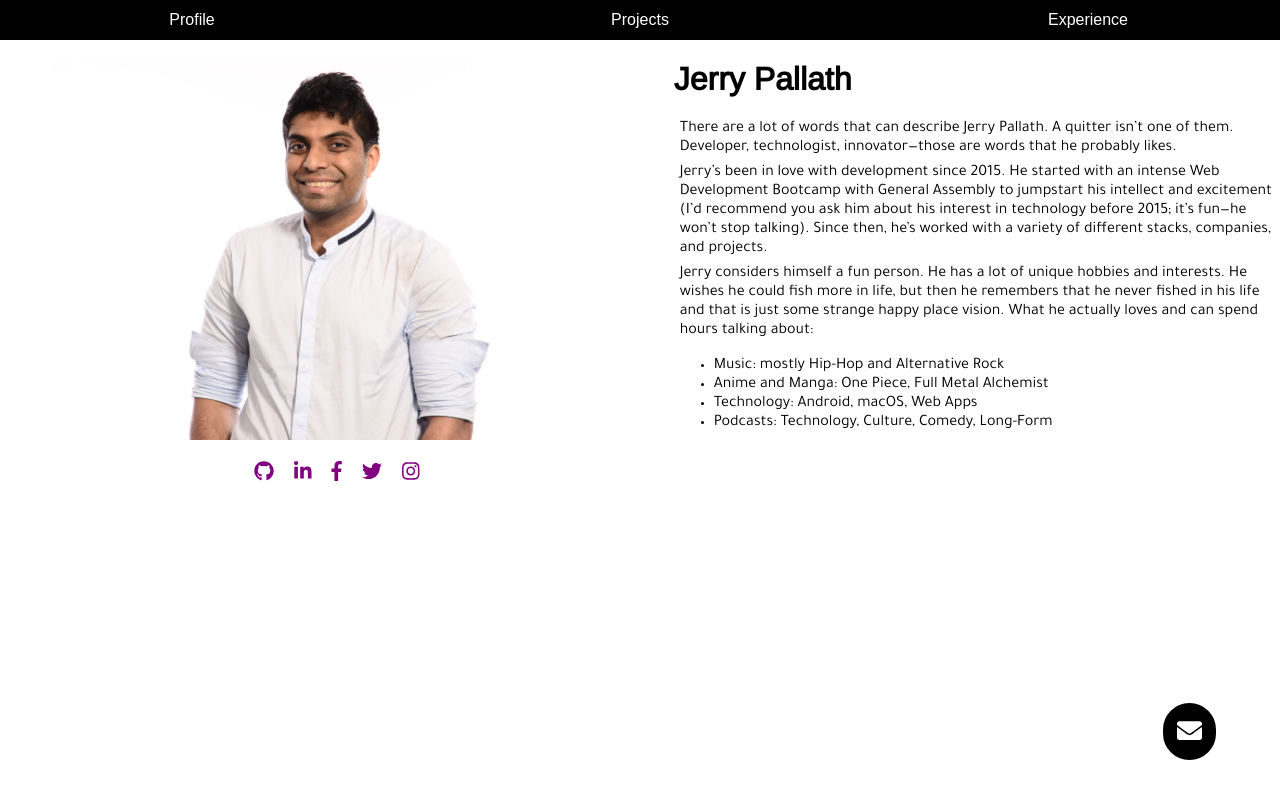
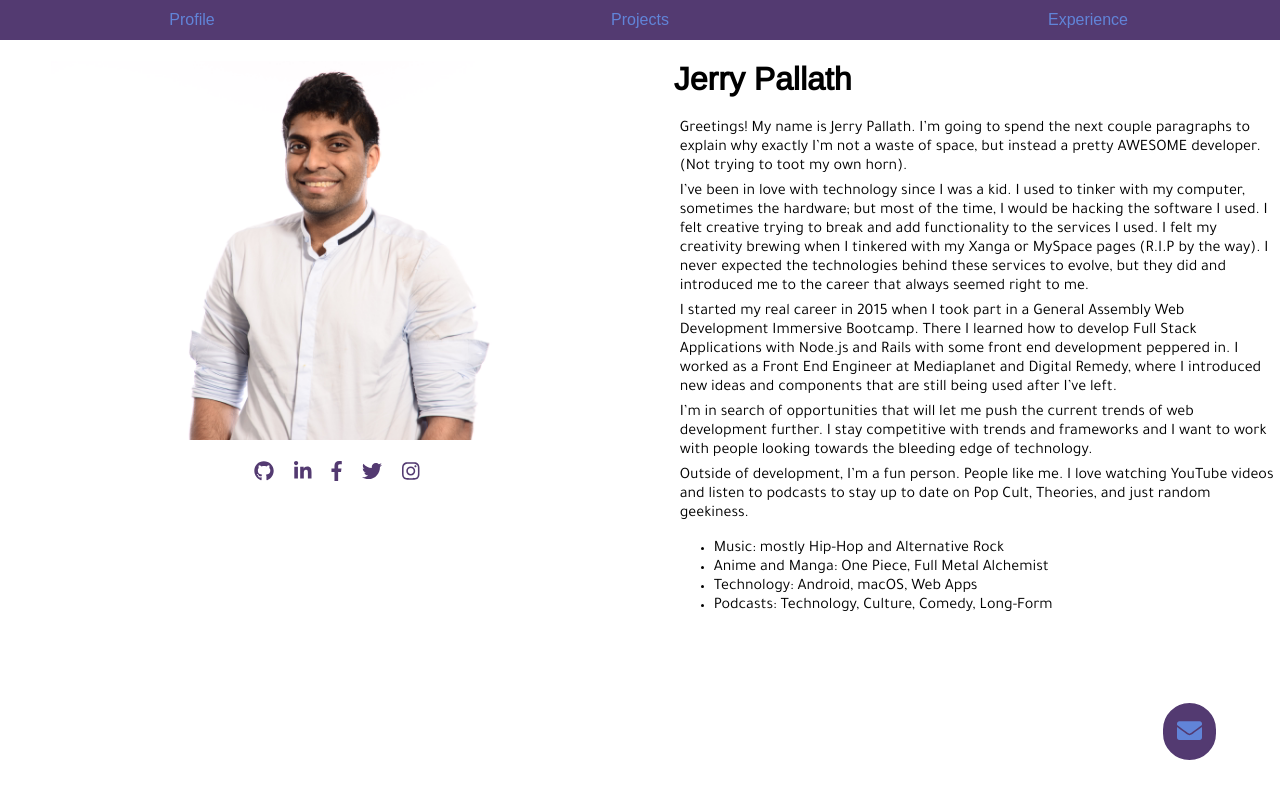
Before and after one commit to jpallath/jerrypallath.com2, a React (Create React App) app: page / in a window 1280 px wide. Built offline with nearby package versions, Linux system fonts and the light colour scheme.

Commit message:
fixes to styling

```diff
--- a/src/components/profile.js
+++ b/src/components/profile.js
@@ -30,28 +30,43 @@ class Profile extends Component {
         <div className="person">
           <h1>Jerry Pallath</h1>
           <p>
-            There are a lot of words that can describe Jerry Pallath. A quitter
-            isn’t one of them. Developer, technologist, innovator—those are
-            words that he probably likes.{" "}
+            Greetings! My name is Jerry Pallath. I’m going to spend the next
+            couple paragraphs to explain why exactly I’m not a waste of space,
+            but instead a pretty AWESOME developer. (Not trying to toot my own
+            horn).{" "}
           </p>
 
           <p>
-            Jerry’s been in love with development since 2015. He started with an
-            intense Web Development Bootcamp with General Assembly to jumpstart
-            his intellect and excitement (I’d recommend you ask him about his
-            interest in technology before 2015; it’s fun—he won’t stop talking).
-            Since then, he’s worked with a variety of different stacks,
-            companies, and projects.{" "}
+            I’ve been in love with technology since I was a kid. I used to
+            tinker with my computer, sometimes the hardware; but most of the
+            time, I would be hacking the software I used. I felt creative trying
+            to break and add functionality to the services I used. I felt my
+            creativity brewing when I tinkered with my Xanga or MySpace pages
+            (R.I.P by the way). I never expected the technologies behind these
+            services to evolve, but they did and introduced me to the career
+            that always seemed right to me.{" "}
           </p>
 
           <p>
-            Jerry considers himself a fun person. He has a lot of unique hobbies
-            and interests. He wishes he could fish more in life, but then he
-            remembers that he never fished in his life and that is just some
-            strange happy place vision. What he actually loves and can spend
-            hours talking about:{" "}
+            I started my real career in 2015 when I took part in a General
+            Assembly Web Development Immersive Bootcamp. There I learned how to
+            develop Full Stack Applications with Node.js and Rails with some
+            front end development peppered in. I worked as a Front End Engineer
+            at Mediaplanet and Digital Remedy, where I introduced new ideas and
+            components that are still being used after I’ve left.{" "}
           </p>
 
+          <p>
+            I’m in search of opportunities that will let me push the current
+            trends of web development further. I stay competitive with trends
+            and frameworks and I want to work with people looking towards the
+            bleeding edge of technology.
+          </p>
+          <p>
+            Outside of development, I’m a fun person. People like me. I love
+            watching YouTube videos and listen to podcasts to stay up to date on
+            Pop Cult, Theories, and just random geekiness.
+          </p>
           <ul>
             <li>Music: mostly Hip-Hop and Alternative Rock</li>
             <li>Anime and Manga: One Piece, Full Metal Alchemist</li>
--- a/src/components/projects.js
+++ b/src/components/projects.js
@@ -22,7 +22,7 @@ class Projects extends Component {
             "I volunteered to build a Wedding Site for my sister. I had to build out a few different components for this project.",
             "Used a variety of CSS styles; which included adding parallax effects, animations on load, and specific CSS transitions based on new style names given by my React/JS code",
             "In the Gallery container, I used Flickr's Photoset Get Photos API Call to continuously load new photos into my component.  I called the API whenever the user scrolled all the way to the bottom of the page to cause an infinite scroll effect which is only limited by the number of photos in the album",
-            "The Festivities container used the Google Maps API so that I can first center the location of the venue and also place a marker on the venue.",
+            "The Festivities container used the Google Maps Javascript API.  There was the initial ComponentDidMount phase I built for, and updated the code with a ComponentDidUpdate method when I figured that the map wasn't updating when the rest of the component was updating.  This is the most functional container I built.  There is one state being shared by the central container to the children components.  When state is altered by one of the li objects, it changes the entire state and the current props of the sibling component.",
             "RSVP container used a Google Forms back-end so that my sister and her fiance can follow who's interacting with the site without building an entire back-end for them to log into."
           ],
           picture: weddingSite,
--- a/src/index.css
+++ b/src/index.css
@@ -17,7 +17,7 @@ body {
   z-index: 100;
   position: absolute;
   top: 50%;
-  border: 3px black solid;
+  border: 3px #533a71 solid;
   width: 50px;
   height: 50px;
   display: -ms-flexbox;
@@ -27,13 +27,13 @@ body {
   -ms-flex-align: center;
   align-items: center;
   border-radius: 100px;
-  background: blue;
+  background: #6184d8;
   font-size: 40px;
 }
 
 .button:active {
-  background-color: lightblue;
-  box-shadow: 0 5px #666;
+  background-color: #6184d8;
+  box-shadow: 0 5px #50c5b7;
   transform: translateY(4px);
 }
 
@@ -49,25 +49,25 @@ body {
   position: fixed;
   bottom: 5%;
   right: 5%;
-  border: 2px solid black;
+  border: 2px solid #533a71;
   border-radius: 50px;
   padding: 12px;
-  color: white;
+  color: #6184d8;
   z-index: 10000;
-  background: black;
+  background: #533a71;
   font-size: 25px;
 }
 
 .contact:active {
-  background-color: white;
-  color: black;
+  background-color: #6184d8;
+  color: #533a71;
   box-shadow: 0 5px #666;
   transform: translateY(4px);
 }
 
 .contact.hidden {
-  background: white;
-  color: black;
+  background: #6184d8;
+  color: #533a71;
 }
 
 .form.hidden {
@@ -80,14 +80,14 @@ body {
 .form.hidden {
   position: fixed;
   bottom: 5%;
-  border: 2px solid black;
+  border: 2px solid #533a71;
   border-radius: 50px;
   padding: 7px;
-  color: black;
+  color: #533a71;
   right: 20%;
   width: 60%;
-  background: black;
-  color: white;
+  background: #533a71;
+  color: #6184d8;
   transition: all 1s ease-in;
 }
 
@@ -101,9 +101,9 @@ body {
 
 form input.subbed {
   align-self: center;
-  border: white solid 1px;
-  background: black;
-  color: white;
+  border: #6184d8 solid 1px;
+  background: #533a71;
+  color: #6184d8;
 }
 
 .message-container,
--- a/src/styles/experience.css
+++ b/src/styles/experience.css
@@ -15,7 +15,7 @@
 }
 .job-container.og,
 .skills .og {
-  background-color: rgba(0, 0, 0, 0.5);
+  background-color: #6184d8;
   font-family: "Arimo", sans-serif;
 }
 ul.job-projects,
--- a/src/styles/navigation.css
+++ b/src/styles/navigation.css
@@ -3,7 +3,7 @@ nav {
   justify-content: space-between;
   align-items: center;
   padding: 0%;
-  background: black;
+  background: #533a71;
   height: 2.5rem;
   z-index: 10;
 }
@@ -18,13 +18,13 @@ nav a {
 }
 
 nav a {
-  color: white;
+  color: #6184d8;
   text-decoration: none;
 }
 
 nav a:active,
 nav a:hover {
-  color: grey;
-  border-left: 1px solid white;
-  border-right: 1px solid white;
+  color: #50c5b7;
+  border-left: 1px solid #6184d8;
+  border-right: 1px solid #6184d8;
 }
--- a/src/styles/profile.css
+++ b/src/styles/profile.css
@@ -9,7 +9,7 @@
 
 .profile-pic:hover {
   transform: scale(0.9);
-  border: purple 15px dashed;
+  border: #533a71 15px dashed;
   transition: all ease-in 1s;
 }
 
@@ -34,13 +34,13 @@
 .image-links a {
   margin: 0 10px;
   font-size: 20px;
-  color: purple;
+  color: #533a71;
   transition: color 0.5s linear;
 }
 
 .image-links a:hover {
   cursor: pointer;
-  color: black;
+  color: #50c5b7;
 }
 
 .image-container img {
--- a/src/styles/projectItem.css
+++ b/src/styles/projectItem.css
@@ -36,7 +36,7 @@ img {
 
 .projectlinks a,
 .projectlinks a:visited {
-  color: blue;
+  color: #50c5b7;
   text-decoration: none;
 }
 
--- a/src/styles/projectmenu.css
+++ b/src/styles/projectmenu.css
@@ -7,8 +7,8 @@
   left: 50%;
   margin-left: -250px;
   bottom: 2%;
-  background: black;
-  color: white;
+  background: #533a71;
+  color: #6184d8;
   padding: 10px;
   opacity: 0;
   animation: enter 1.5s forwards;
@@ -17,7 +17,7 @@
 
 .project-menu div {
   padding: 10px;
-  border: 1px solid white;
+  border: 1px solid #6184d8;
   transition: all 0.5s linear;
 }
 
```
